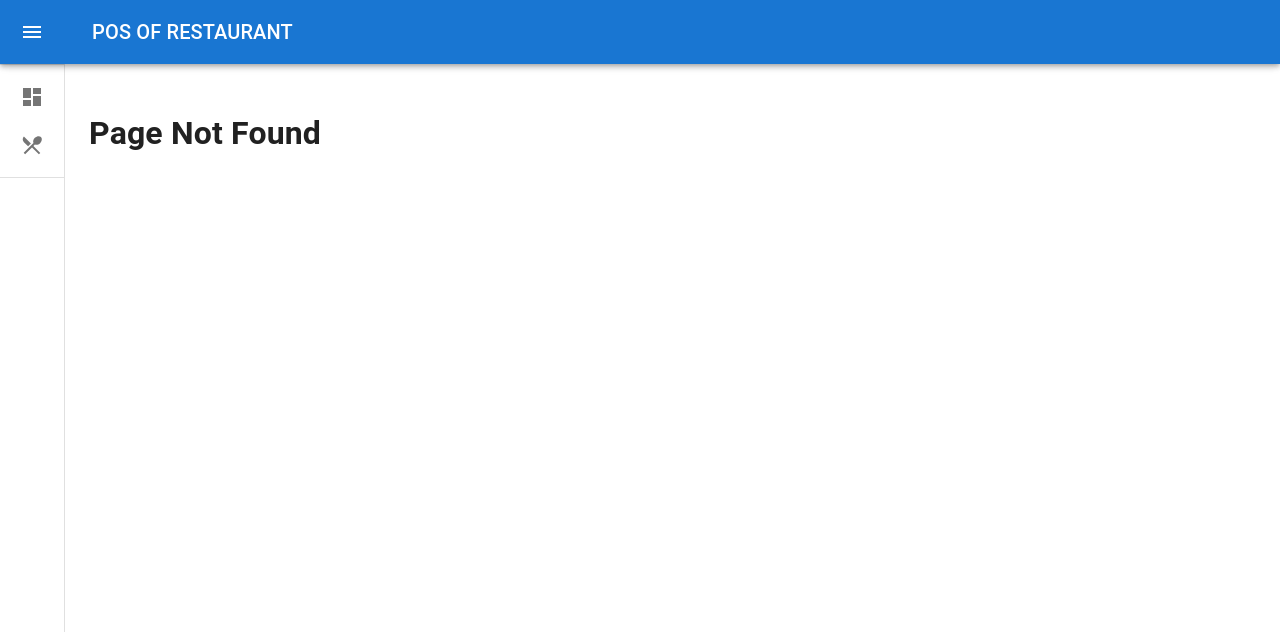
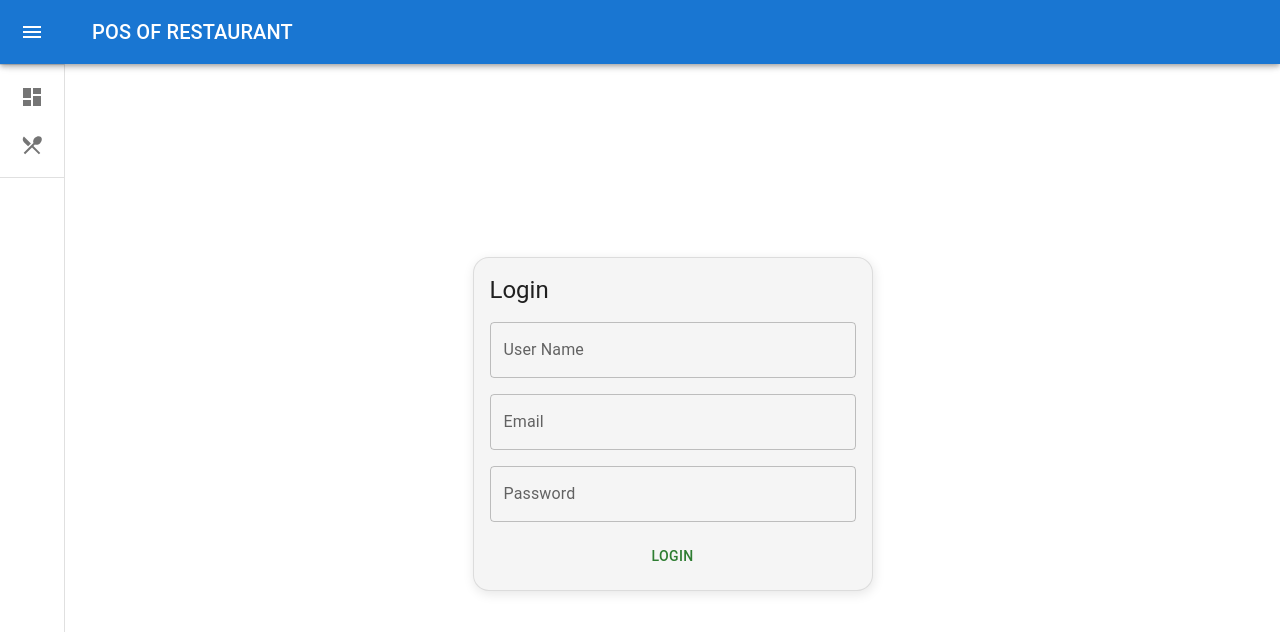
Before and after one commit to faisalsaid/POS-DEMO-REACT, a React (Create React App) app: page /login in a window 1280 px wide. Before the commit this address had no page. Shown: the top 632 px of the page. Built offline with nearby package versions, Linux system fonts and the light colour scheme.

Commit message:
crater login page and login form UI

```diff
--- a/src/App.js
+++ b/src/App.js
@@ -4,6 +4,7 @@ import { BrowserRouter as Router, Routes, Route } from 'react-router-dom';
 import Dashboard from './feature/dashboard/Dashboard';
 import Menu from './feature/menu/Menu';
 import Main from './components/layout/Main';
+import Login from './feature/login/Login';
 
 function App() {
   return (
@@ -12,7 +13,9 @@ function App() {
         <Main>
           <Routes>
             <Route path="/" element={<Dashboard />} />
+            <Route path="/dashboard" element={<Dashboard />} />
             <Route path="/menu" element={<Menu />} />
+            <Route path="/login" element={<Login />} />
             <Route path="*" element={<h1>Page Not Found</h1>} />
           </Routes>
         </Main>
--- /dev/null
+++ b/src/feature/login/Login.jsx
@@ -0,0 +1,28 @@
+import { Grid, Stack, Box, TextField, Typography, Divider, Button } from '@mui/material';
+import React from 'react';
+
+const Login = () => {
+  return (
+    <>
+      <Box sx={{ height: '84vh', display: 'grid', justifyContent: 'center', alignContent: 'center' }}>
+        <Stack
+          spacing={2}
+          sx={{ padding: '1rem', border: '.1px solid rgba(0,0,0,0.1)', bgcolor: 'whitesmoke', borderRadius: '1rem', width: '400px', boxShadow: '1px 3px 12px rgba(0,0,0,0.1)' }}
+        >
+          <Typography variant="h5" component={'h1'}>
+            Login
+          </Typography>
+
+          <TextField color={'success'} fullWidth type={'text'} label={'User Name'} bot />
+          <TextField color={'success'} fullWidth type={'email'} label={'Email'} />
+          <TextField color={'success'} fullWidth type={'password'} label={'Password'} />
+          <Button type={'submit'} color="success">
+            Login
+          </Button>
+        </Stack>
+      </Box>
+    </>
+  );
+};
+
+export default Login;
```
